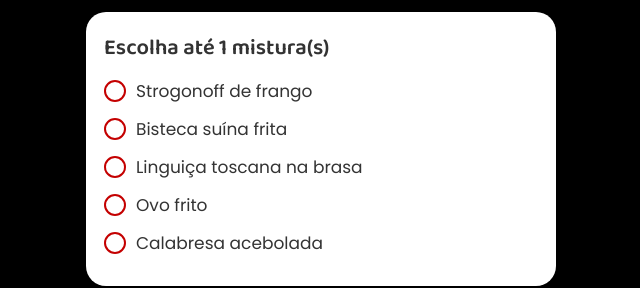
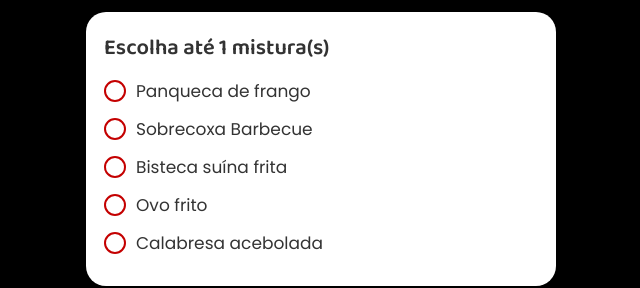
Before and after one commit to GenesisApps123/meu-pratinho-app, a plain HTML site: page index.html in a window 1280 px wide. Shown: the part 1100-1388 px from the top of the page, without its empty margins (319-959 px from the left). Drawn offline with Linux system fonts and the light colour scheme; some packages are replaced by stand-ins of ours.

Commit message:
Update index.html

```diff
--- a/index.html
+++ b/index.html
@@ -196,21 +196,21 @@ Escolha até 1 mistura
 <small class="erro" id="erro-mistura"></small>
 
 <label class="check">
-<input type="checkbox" class="mistura" value="Strogonoff de frango">
+<input type="checkbox" class="mistura" value="Panqueca de frango">
 <span></span>
-Strogonoff de frango
+Panqueca de frango
+</label>
+
+ <label class="check">
+<input type="checkbox" class="mistura" value="Sobrecoxa Barbecue">
+<span></span>
+Sobrecoxa Barbecue
 </label>
 
 <label class="check">
 <input type="checkbox" class="mistura" value="Bisteca suína frita">
 <span></span>
 Bisteca suína frita
-</label>
-
- <label class="check">
-<input type="checkbox" class="mistura" value="Linguiça toscana na brasa">
-<span></span>
-Linguiça toscana na brasa
 </label>
 
 
```
